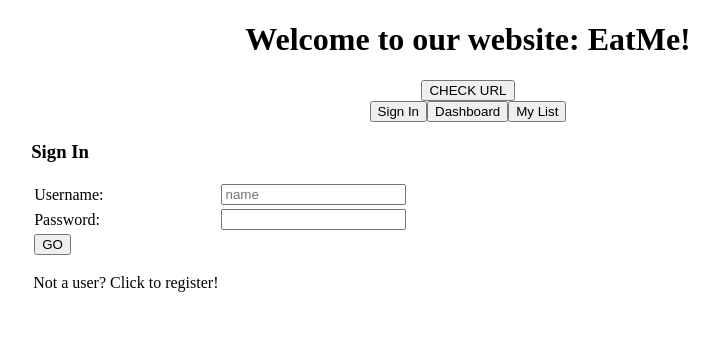
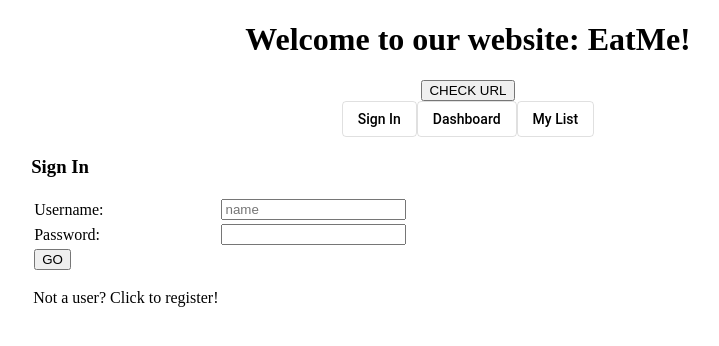
Before and after one commit to SarahCooperDev/EatMe, an Angular app: page /auth in a window 1280 px wide. Shown: the top 346 px of the page, without its empty margins (172-891 px from the left). Built offline with nearby package versions, Linux system fonts and the light colour scheme.

Commit message:
use material-ui stroked button

```diff
--- a/src/app/app.component.html
+++ b/src/app/app.component.html
@@ -9,9 +9,9 @@
   <button (click)="checkURL()">CHECK URL</button>
 </div>
 <div id="nav" style="text-align: center">
-  <button routerLink="/auth">Sign In </button>
-  <button routerLink="/dashboard">Dashboard</button>
-  <button routerLink="/list">My List</button>
+  <button mat-stroked-button color="basic" routerLink="/auth">Sign In </button>
+  <button mat-stroked-button color="basic" routerLink="/dashboard">Dashboard</button>
+  <button mat-stroked-button color="basic" routerLink="/list">My List</button>
 </div>
 <router-outlet></router-outlet>
 </body>
--- a/src/app/app.module.ts
+++ b/src/app/app.module.ts
@@ -11,6 +11,7 @@ import { ListComponent } from './list/list.component';
 import { PlaceDetailComponent } from './place-detail/place-detail.component';
 import {BrowserAnimationsModule} from '@angular/platform-browser/animations';
 import {MatGridListModule} from '@angular/material/grid-list';
+import {MatButtonModule} from '@angular/material/button';
 
 
 @NgModule({
@@ -29,6 +30,7 @@ import {MatGridListModule} from '@angular/material/grid-list';
     FormsModule,
     BrowserAnimationsModule,
     MatGridListModule,
+    MatButtonModule,
   ],
   exports: [
     MatGridListModule,
--- a/src/app/dashboard/dashboard.component.html
+++ b/src/app/dashboard/dashboard.component.html
@@ -3,7 +3,10 @@
 </p>
 <!-- Image Grid displaying all photos in users feed  -->
 <mat-grid-list cols="3" rowHeight="1:1" gutterSize="3">
-  <mat-grid-tile><img src="assets/food1.png"/> </mat-grid-tile>
-  <mat-grid-tile><img src="/assets/food2.png"/></mat-grid-tile>
-  <mat-grid-tile><img src="/assets/food3.png"/> </mat-grid-tile>
+  <mat-grid-tile><img src="assets/food1.png" width="100%" height="auto"/> </mat-grid-tile>
+  <mat-grid-tile><img src="/assets/food2.png"  width="100%" height="auto"/></mat-grid-tile>
+  <mat-grid-tile><img src="/assets/food3.png"  width="100%" height="auto"/> </mat-grid-tile>
+  <mat-grid-tile><img src="/assets/food6.png"  width="100%" height="auto"/> </mat-grid-tile>
+  <mat-grid-tile><img src="/assets/food7.png"  width="100%" height="auto"/> </mat-grid-tile>
+  <mat-grid-tile><img src="/assets/food2.png"  width="100%" height="auto"/> </mat-grid-tile>
 </mat-grid-list>
--- a/src/app/dashboard/dashboard.component.ts
+++ b/src/app/dashboard/dashboard.component.ts
@@ -6,6 +6,7 @@ import { Router } from "@angular/router";
   templateUrl: './dashboard.component.html',
   styleUrls: ['./dashboard.component.css']
 })
+
 export class DashboardComponent implements OnInit {
 
   constructor(private router: Router) {}
```
